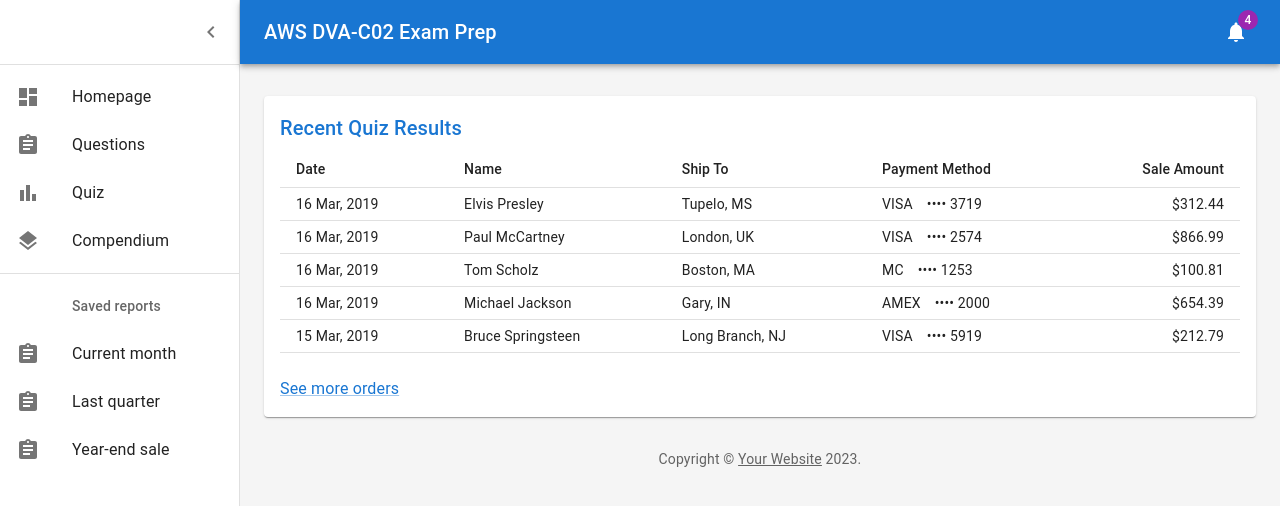
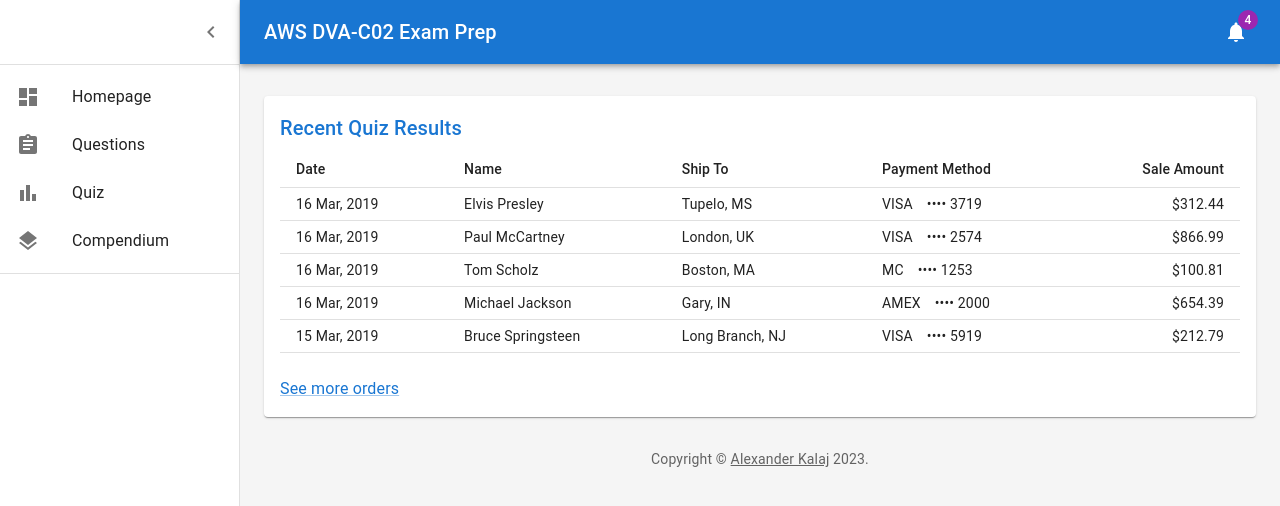
Before and after one commit to excircle/dva-quizzer, a Next.js app: page / in a window 1280 px wide. Shown: the top 506 px of the page. Built offline with nearby package versions, Linux system fonts and the light colour scheme.

Commit message:
Moved Copyright component and removed secondary list items

```diff
--- /dev/null
+++ b/pages/components/Copyright.js
@@ -0,0 +1,20 @@
+import Typography from "@mui/material/Typography";
+import Link from "@mui/material/Link";
+
+export default function Copyright(props) {
+  return (
+    <Typography
+      variant="body2"
+      color="text.secondary"
+      align="center"
+      {...props}
+    >
+      {"Copyright © "}
+      <Link color="inherit" href="https://mui.com/">
+        Alexander Kalaj
+      </Link>{" "}
+      {new Date().getFullYear()}
+      {"."}
+    </Typography>
+  );
+}
--- a/pages/index.js
+++ b/pages/index.js
@@ -1,5 +1,5 @@
 import * as React from "react";
-import { styled, createTheme, ThemeProvider } from "@mui/material/styles";
+import { createTheme, ThemeProvider } from "@mui/material/styles";
 import CssBaseline from "@mui/material/CssBaseline";
 import Box from "@mui/material/Box";
 import Toolbar from "@mui/material/Toolbar";
@@ -11,32 +11,14 @@ import Badge from "@mui/material/Badge";
 import Container from "@mui/material/Container";
 import Grid from "@mui/material/Grid";
 import Paper from "@mui/material/Paper";
-import Link from "@mui/material/Link";
 import MenuIcon from "@mui/icons-material/Menu";
 import ChevronLeftIcon from "@mui/icons-material/ChevronLeft";
 import NotificationsIcon from "@mui/icons-material/Notifications";
-import { mainListItems, secondaryListItems } from "./listItems";
+import { mainListItems } from "./listItems";
 import { AppBar } from "./components/stylings/AppBar";
 import { Drawer } from "./components/stylings/Drawer";
 import Orders from "./components/Orders";
-
-function Copyright(props) {
-  return (
-    <Typography
-      variant="body2"
-      color="text.secondary"
-      align="center"
-      {...props}
-    >
-      {"Copyright © "}
-      <Link color="inherit" href="https://mui.com/">
-        Your Website
-      </Link>{" "}
-      {new Date().getFullYear()}
-      {"."}
-    </Typography>
-  );
-}
+import Copyright from "./components/Copyright";
 
 // TODO remove, this demo shouldn't need to reset the theme.
 const defaultTheme = createTheme();
@@ -102,7 +84,6 @@ export default function Home() {
           <List component="nav">
             {mainListItems}
             <Divider sx={{ my: 1 }} />
-            {secondaryListItems}
           </List>
         </Drawer>
         <Box
--- a/pages/listItems.js
+++ b/pages/listItems.js
@@ -38,29 +38,3 @@ export const mainListItems = (
     </ListItemButton>
   </React.Fragment>
 );
-
-export const secondaryListItems = (
-  <React.Fragment>
-    <ListSubheader component="div" inset>
-      Saved reports
-    </ListSubheader>
-    <ListItemButton>
-      <ListItemIcon>
-        <AssignmentIcon />
-      </ListItemIcon>
-      <ListItemText primary="Current month" />
-    </ListItemButton>
-    <ListItemButton>
-      <ListItemIcon>
-        <AssignmentIcon />
-      </ListItemIcon>
-      <ListItemText primary="Last quarter" />
-    </ListItemButton>
-    <ListItemButton>
-      <ListItemIcon>
-        <AssignmentIcon />
-      </ListItemIcon>
-      <ListItemText primary="Year-end sale" />
-    </ListItemButton>
-  </React.Fragment>
-);
```
